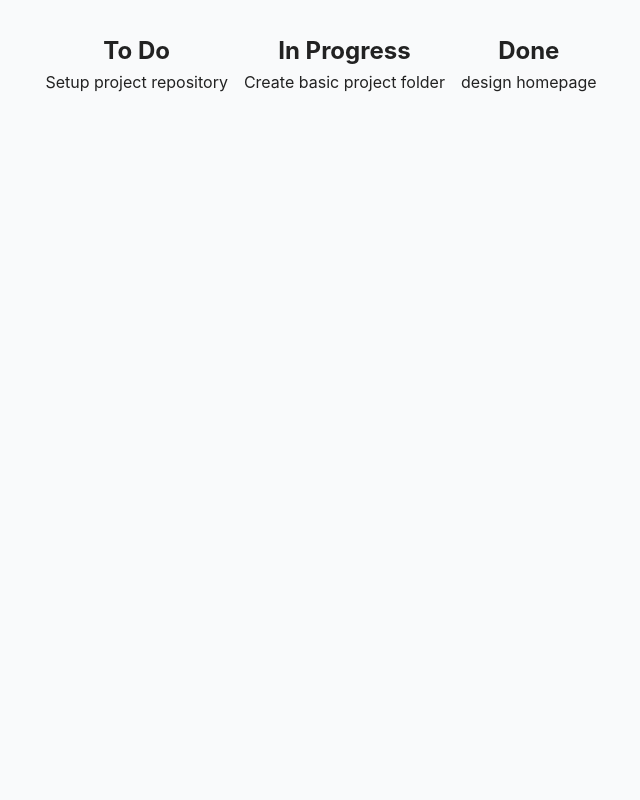
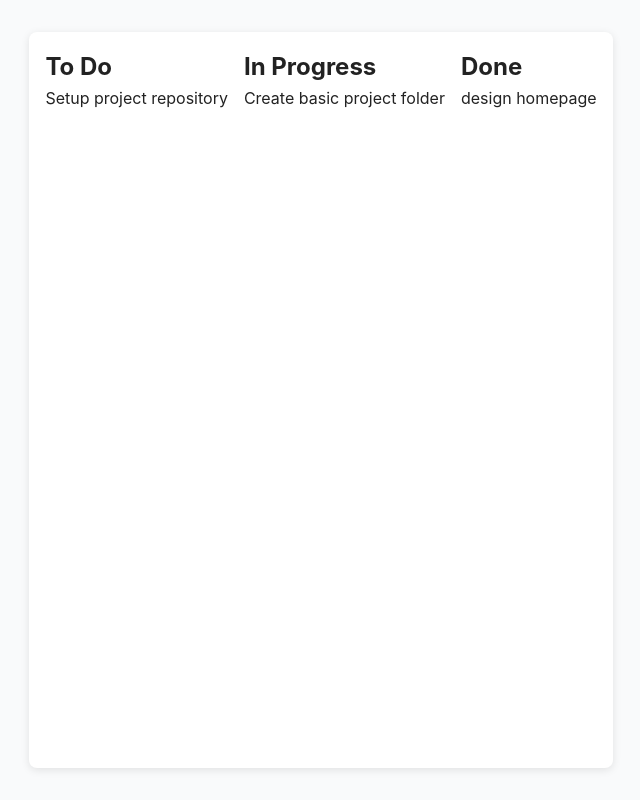
Before and after one commit to lu-alvz-dev/management-app, a React (Vite) app: page / in a window 1280 px wide. Shown: the whole page, without its empty margins (319-959 px from the left). Built offline with nearby package versions, Linux system fonts and the light colour scheme.

Commit message:
Add more styling for App.jsx in App.css aligning content

```diff
--- a/src/App.css
+++ b/src/App.css
@@ -1,11 +1,17 @@
-#root {
-  max-width: 1280px;
+.app {
+  max-width: 1200px;
   margin: 0 auto;
-  padding: 2rem;
-  text-align: center;
+  padding: 1rem;
+  background-color: #fff;
+  border-radius: 8px;
+  box-shadow: 0 2px 8px rgba(0, 0, 0, 0.1);
 }
 
+/*Styling for board*/
 .board {
   display: flex;
   gap: 1rem;
+  justify-content: space-between;
+  /* Responsive for smart phones*/
+  flex: wrap;
 }
```
